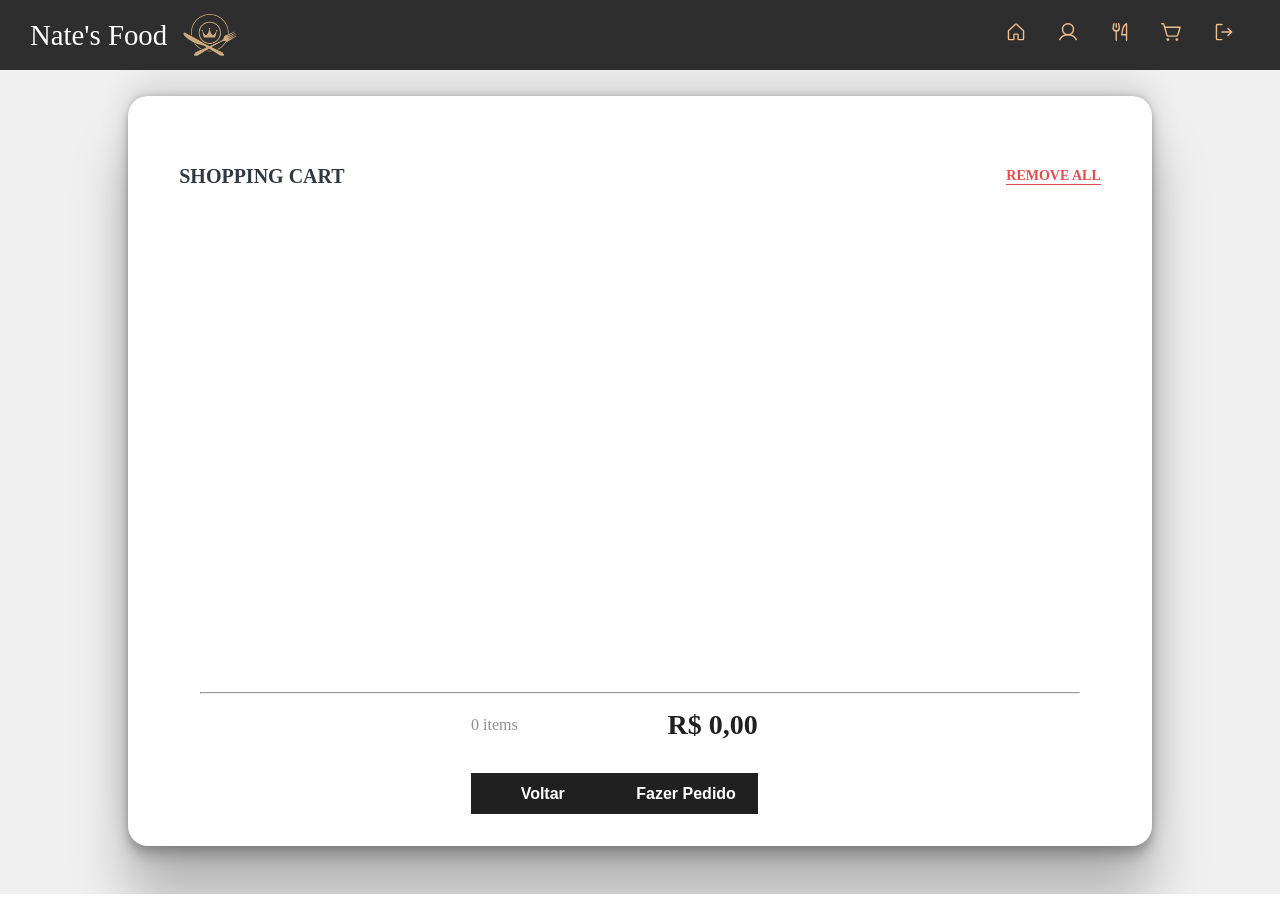
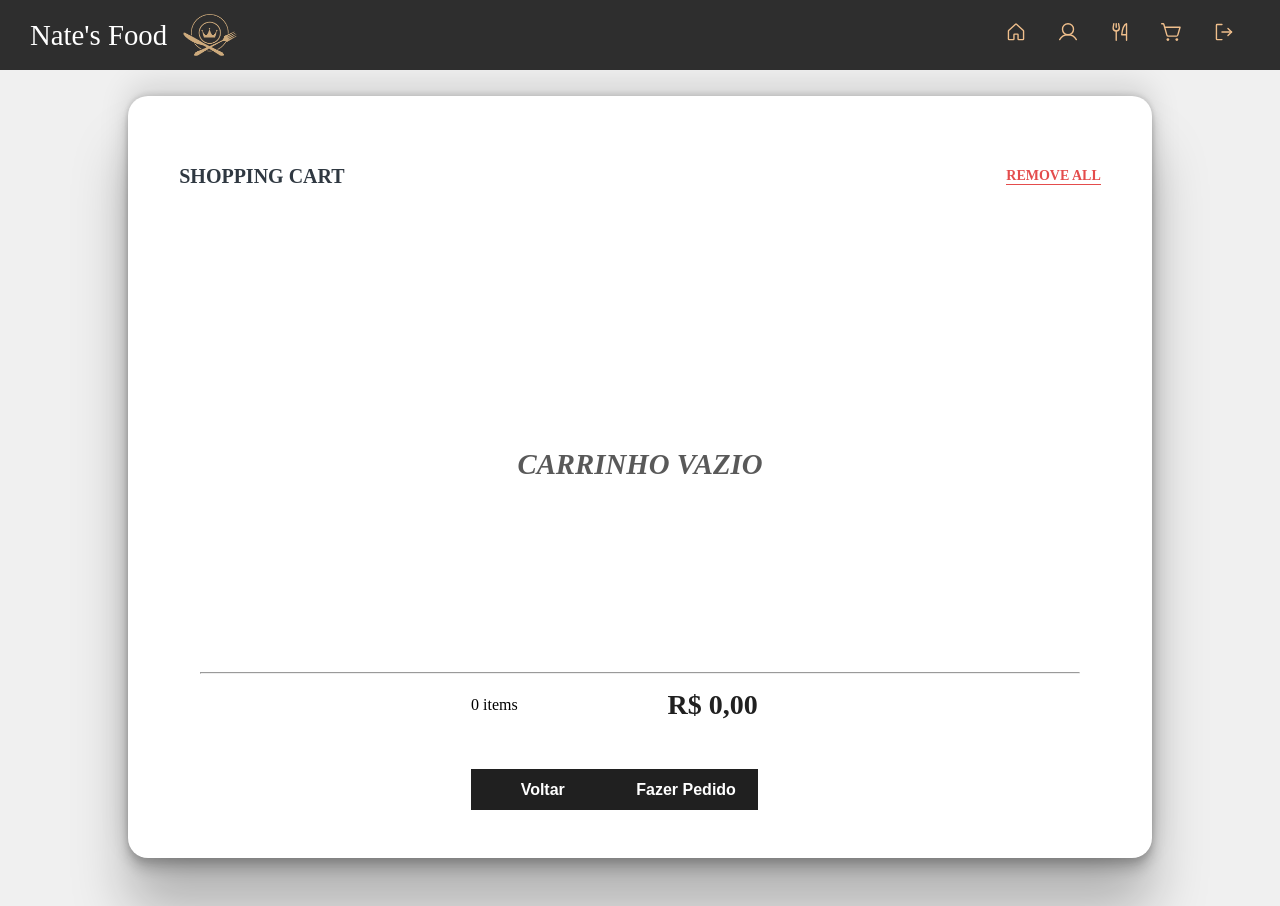
Before and after one commit to nathanfdias/NatesFood, a React (Vite) app: page /cart in a window 1280 px wide. Built offline with nearby package versions, Linux system fonts and the light colour scheme.

Commit message:
Cart Empty

```diff
--- a/src/pages/Cart/index.tsx
+++ b/src/pages/Cart/index.tsx
@@ -1,5 +1,5 @@
 import { Navbar } from "../../components/Navbar/Navbar";
-import { useContext } from 'react';
+import { useContext } from "react";
 import {
   ActionTitle,
   Button,
@@ -27,7 +27,9 @@ import {
   Body,
   Title,
   Container,
-  DivContainerCart
+  DivContainerCart,
+  DivEmptyCart,
+  TitleEmptyCart
 } from "./style";
 import { CartContext } from "../../context/handleCart";
 import { currencyFormat } from "../../utils/helpers";
@@ -42,33 +44,44 @@ export function Cart() {
     removalItem,
   } = useContext(CartContext);
 
+  const emptyCart = () => {
+    return <p>Lista de Pedidos vazia</p>;
+  };
+
   return (
     <Body>
-      <Navbar/>
+      <Navbar />
       <Container>
-
         <ContentDiv>
           <DivHeader>
             <HeaderTitle>Shopping Cart</HeaderTitle>
             <ActionTitle onClick={clearCart}>Remove All</ActionTitle>
           </DivHeader>
+          {!productsCart.length ? (
+            <DivEmptyCart>
+              <TitleEmptyCart>Carrinho vazio</TitleEmptyCart>
+            </DivEmptyCart>
+          ) : (
             <DivContainerCart>
               {productsCart?.map((product) => {
                 const subtotal: number = product.price * product.quantidade;
                 totalPrice += subtotal;
-
-            return(
+                return (
                   <DivCart>
                     <ImageBox>
                       <ImgProduct src={product.imageUrl} />
                     </ImageBox>
 
                     <DivAbout>
-                  <Title>{product.name.substring(0,22)}</Title>
+                      <Title>{product.name.substring(0, 22)}</Title>
                     </DivAbout>
 
                     <DivCounter>
-                  <Button onClick={() => handleRemoveItemToCart(product.id)}>-</Button>
+                      <Button
+                        onClick={() => handleRemoveItemToCart(product.id)}
+                      >
+                        -
+                      </Button>
                       <Number>{product.quantidade}</Number>
                       <Button
                         onClick={() => {
@@ -77,23 +90,25 @@ export function Cart() {
                             product.name,
                             product.imageUrl,
                             product.price
-                    )
-                  }}>+</Button>
+                          );
+                        }}
+                      >
+                        +
+                      </Button>
                     </DivCounter>
 
                     <DivPrices>
                       <DivAmount>{currencyFormat(subtotal)}</DivAmount>
                       <DivRemove>
                         {" "}
-                    <u  onClick={() => removalItem(product.id)}>Remove</u>
+                        <u onClick={() => removalItem(product.id)}>Remove</u>
                       </DivRemove>
                     </DivPrices>
                   </DivCart>
-            )
+                );
               })}
-
             </DivContainerCart>
-
+          )}
           <LineBreak />
           <DivCheckout>
             <DivTotal>
--- a/src/pages/Cart/style.ts
+++ b/src/pages/Cart/style.ts
@@ -193,7 +193,6 @@ export const Subtotal = styled.h3`
 export const Items = styled.h4`
   font-size: 16px;
   font-weight: 500;
-  color: #909090;
   line-height: 10px;
 `;
 
@@ -206,7 +205,7 @@ export const DivTotalAmount = styled.div`
 export const ButtonCheckout = styled.button`
 padding-block: 0.7rem;
 width: 9rem;
-margin-block: 2rem;
+margin-block: 3rem;
   border: none;
   background: #202020;
   cursor: pointer;
@@ -214,3 +213,20 @@ margin-block: 2rem;
   font-weight: 600;
   color: #fff;
 `;
+
+export const DivEmptyCart = styled.div`
+  display: flex;
+  align-items: center;
+  justify-content: center;
+  min-height: 26rem;
+  width: 100%;
+`;
+
+export const TitleEmptyCart = styled.h2`
+  font-size: 1.8rem;
+  font-style: italic;
+  font-weight: 700;
+  color: #2f3841;
+  text-transform: uppercase;
+  color: rgba(0, 0, 0, 0.65);
+`;
```
Lines whose indentation alone changed are shown as unchanged.
